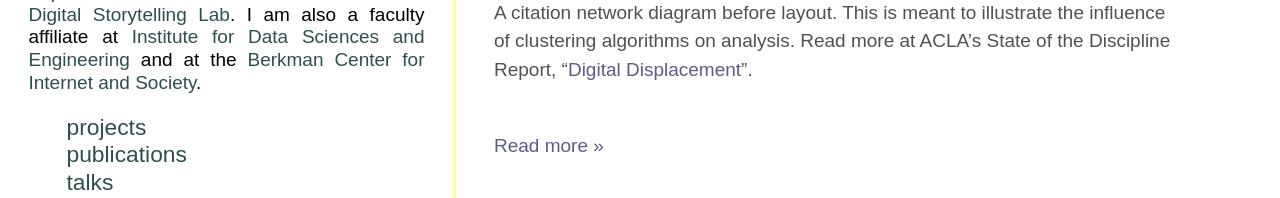
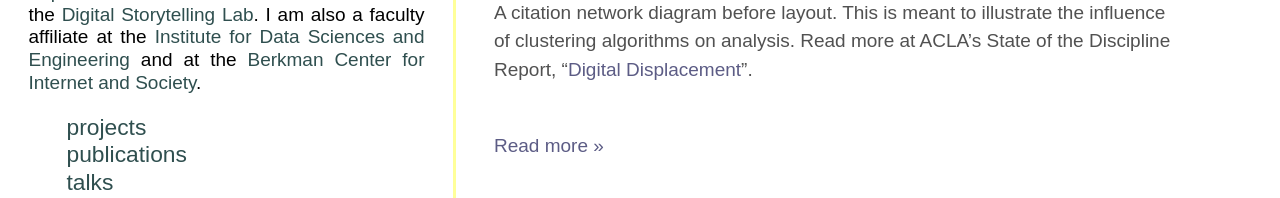
Before and after one commit to denten/denten.github.io, a Jekyll site: the page built from index.html, in a window 1280 px wide. Shown: the part 401-599 px from the top of the page. Built offline with Jekyll 4.4.1, drawn with Linux system fonts in a browser that asks for light colours; some web fonts are replaced; the list of posts is cut into pages by our own code.

Commit message:
minor to bio

```diff
--- a/_includes/CV/bio.md
+++ b/_includes/CV/bio.md
@@ -4,8 +4,12 @@
 
 <p>You can find me on Twitter <a href="https://twitter.com/dennistenen">@dennistenen</a>, on GitHub at <a href="https://github.com/denten">github.com/denten</a>, and on <a href="http://stackexchange.com/users/2026874/denten?tab=accounts">Stack Exchange</a>.</p>
 
-<p>I am a co-founder of
-<a href="http://xpmethod.plaintext.in/">Columbia's Group for Experimental Methods in the Humanities</a> and
+<p>
+I am a co-founder of
+<a href="http://xpmethod.plaintext.in/">Columbia's Group for Experimental Methods in the Humanities</a>
+and the
 <a href="http://www.digitalstorytellinglab.com/">Digital Storytelling Lab</a>.
-I am also a faculty affiliate at <a href="http://idse.columbia.edu/">Institute for Data Sciences and Engineering</a> and at the
+I am also a faculty affiliate at the
+<a href="http://idse.columbia.edu/">Institute for Data Sciences and Engineering</a>
+and at the
 <a href="http://cyber.law.harvard.edu/">Berkman Center for Internet and Society</a>.
```
